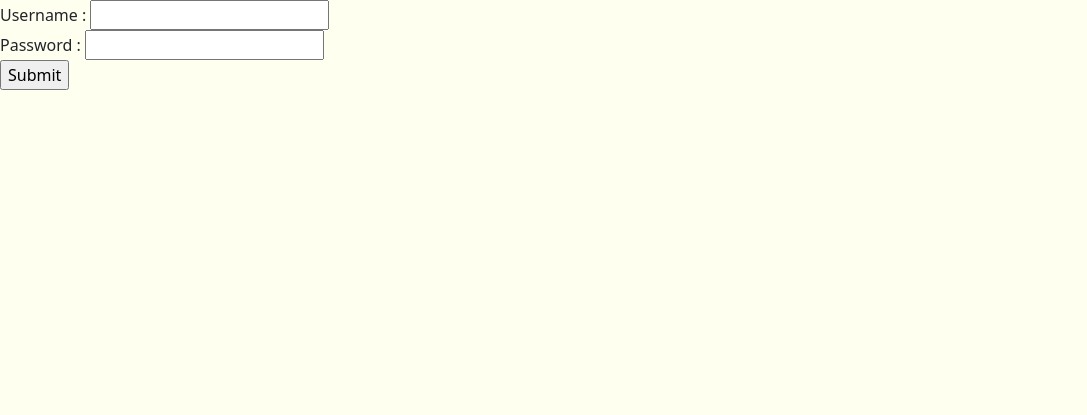
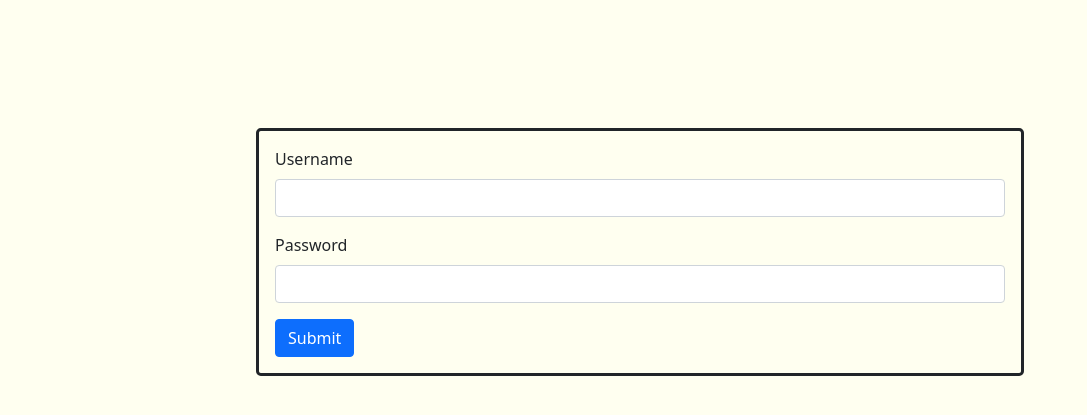
Before and after one commit to arifinnasif/BookKeep, a Django app: page /login/ in a window 1280 px wide. Shown: the top 415 px of the page, without its empty margins (0-1087 px from the left). Run offline with Django 3.2, Linux system fonts and the light colour scheme.

Commit message:
login page improved

```diff
--- a/templates/login.html
+++ b/templates/login.html
@@ -2,25 +2,46 @@
 
 {% block base_content %}
 <style media="screen">
-  .notification{
+  .notification {
     position: absolute;
     bottom: 1rem;
     right: 1rem;
   }
+
+  .jumbotron {
+    width: 60%;
+    height: 60%;
+    align-items: center;
+    margin-left: 20%;
+    margin-right: 20%;
+    margin-top: 10%;
+    margin-bottom: 20%;
+    border-radius: 2;
+    border: solid;
+  }
 </style>
+
+<div class="jumbotron p-3 mb-2 rounded-3">
   <form action="{% url 'customer-login-view' %}" method='post'>
+    {% csrf_token %}
+    <div class="mb-3">
+      <label for="username" class="form-label">Username</label>
+      <input type="text" class="form-control" id="username" name="username">
+    </div>
+    <div class="mb-3">
+      <label for="password" class="form-label">Password</label>
+      <input type="password" class="form-control" id="password" name="password">
+    </div>
 
-    {% csrf_token %}
-
-    Username : <input type="text" name="username"><br>
-    Password : <input type="password" name="password"><br>
-    <input type="submit">
+    <button type="submit" class="btn btn-primary">Submit</button>
+  </form>
+</div>
 
 
-</form>
 <div class="toast-container">
   {% for message in messages %}
-  <div class="toast {{ message.tags}} notification align-items-center" role="alert" aria-live="assertive" aria-atomic="true">
+  <div class="toast {{ message.tags}} notification align-items-center" role="alert" aria-live="assertive"
+    aria-atomic="true">
     <div class="d-flex">
       <div class="toast-body">
         {{message}}
@@ -32,8 +53,4 @@
 </div>
 
 
-
-
-
-
 {% endblock %}
```
Lines whose indentation alone changed are shown as unchanged.
